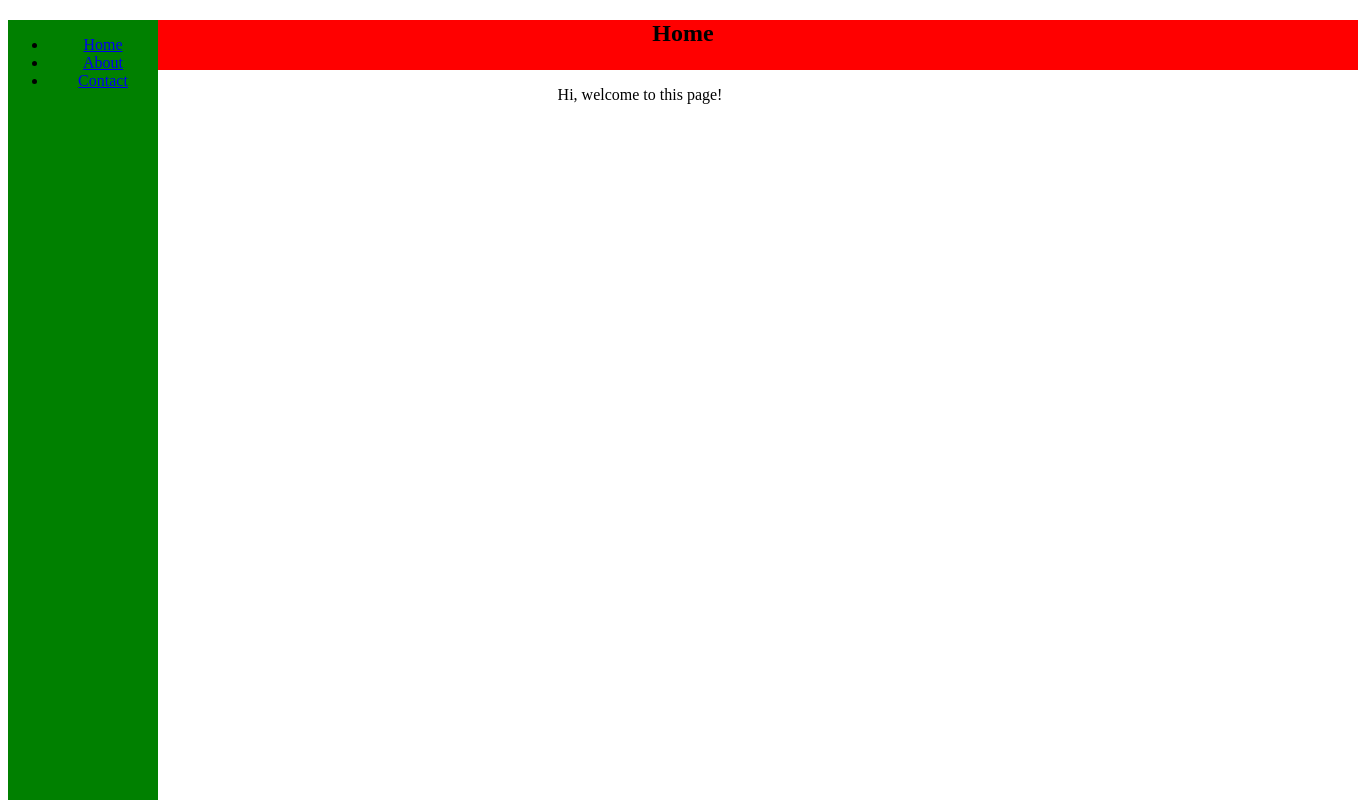
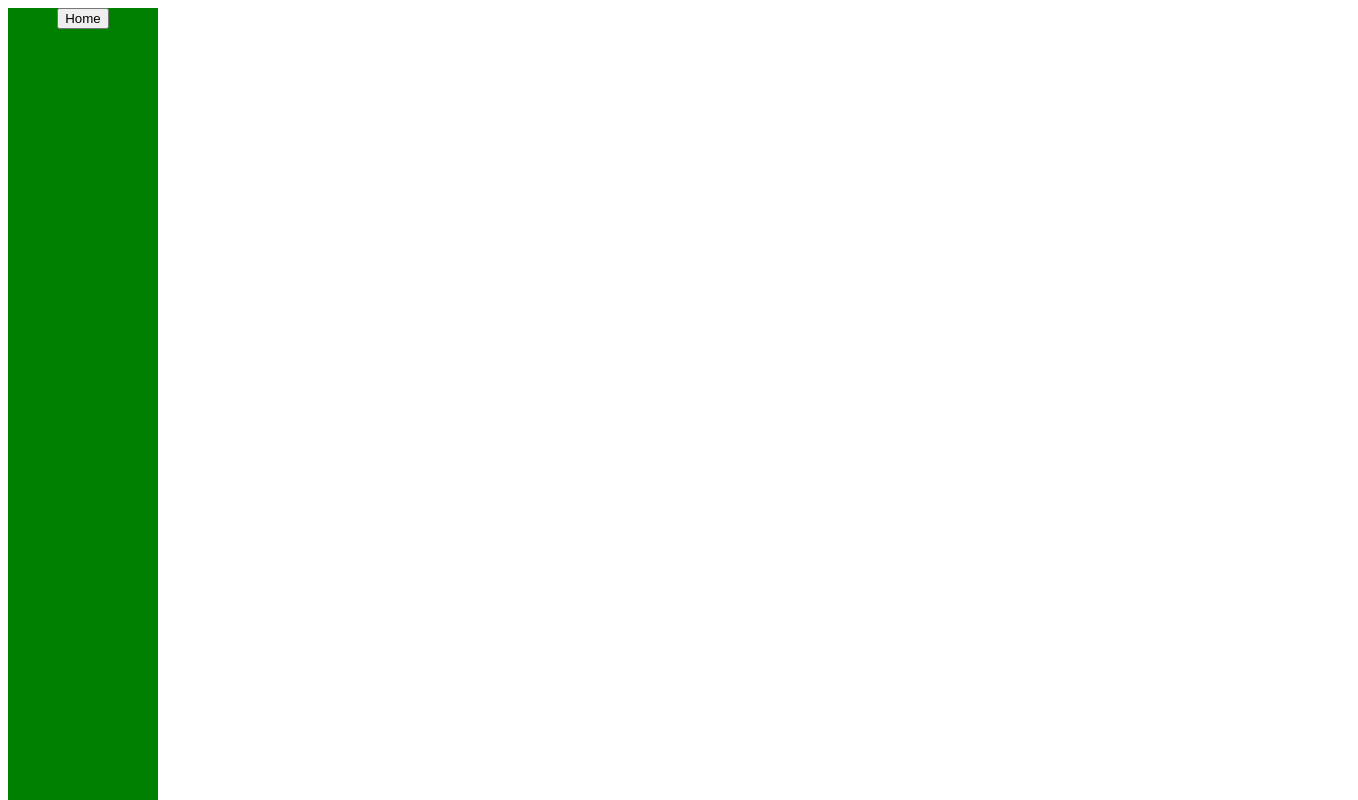
Before and after one commit to AaishaJameela/reactjs-boilerplate, a React (Create React App) app: page / in a window 1280 px wide. Shown: the whole page, 1358 px wide, since content can reach past the window. Built offline with nearby package versions, Linux system fonts and the light colour scheme; the HTML template or start-up script is replaced by a standard one.

Commit message:
Passed properties from child to parent component: src/components/Sidebar/Sidebar.js src/pages/Home/Home.js

```diff
--- a/src/components/Sidebar/Sidebar.js
+++ b/src/components/Sidebar/Sidebar.js
@@ -1,24 +1,13 @@
 import React from "react";
-import { Link } from "react-router-dom";
-import pic from "../../assets/images/welcome.jpg";
 import sidebar from "./Sidebar.css";
+//import { Link } from "react-router-dom";
 
-const Sidebar = () => {
+const Sidebar = ({ getData }) => {
   const data = "Hi, welcome to this page!";
   return (
     <div className="sidebar">
       <center>
-        <ul>
-          <li>
-            <Link to="/">Home</Link>
-          </li>
-          <li>
-            <Link to="/About">About</Link>
-          </li>
-          <li>
-            <Link to="/Contact">Contact</Link>
-          </li>
-        </ul>
+        <button onClick={() => getData(data)}>Home</button>
       </center>
     </div>
   );
--- a/src/pages/Home/Home.js
+++ b/src/pages/Home/Home.js
@@ -1,25 +1,26 @@
 import React from "react";
-import Layout from "../../components/Layout/Layout.js";
+import Sidebar from "../../components/Sidebar/Sidebar.js";
+//import Layout from "../../components/Layout/Layout.js";
 //import {useState} from 'react';
-//import Sidebar from "../../components/Sidebar/Sidebar.js";
 
 const Home = () => {
   //const [click, setClick] = useState(0)
-  //const getData = (getData) => {
-  //console.log(getData);
-  //<Sidebar getData={getData} />
+  const getData = (getData) => {
+    console.log(getData);
+  };
   return (
-    <Layout title="Home" color="black">
+    <Sidebar getData={getData} />
+
+    /* <Layout title="Home" color="black">
       <div className="Home">
         <center>
           <p>Hi, welcome to this page!</p>
         </center>
       </div>
     </Layout>
-
-    //<p>You have clicked {click} times.</p>
-    //<button onClick = {() => setClick(click + 1)}>Increment</button>
-    //<button onClick = {() => setClick(click - 1)}>Decrement</button>
+    <p>You have clicked {click} times.</p>
+    <button onClick = {() => setClick(click + 1)}>Increment</button>
+  <button onClick = {() => setClick(click - 1)}>Decrement</button> */
   );
 };
 export default Home;
```
